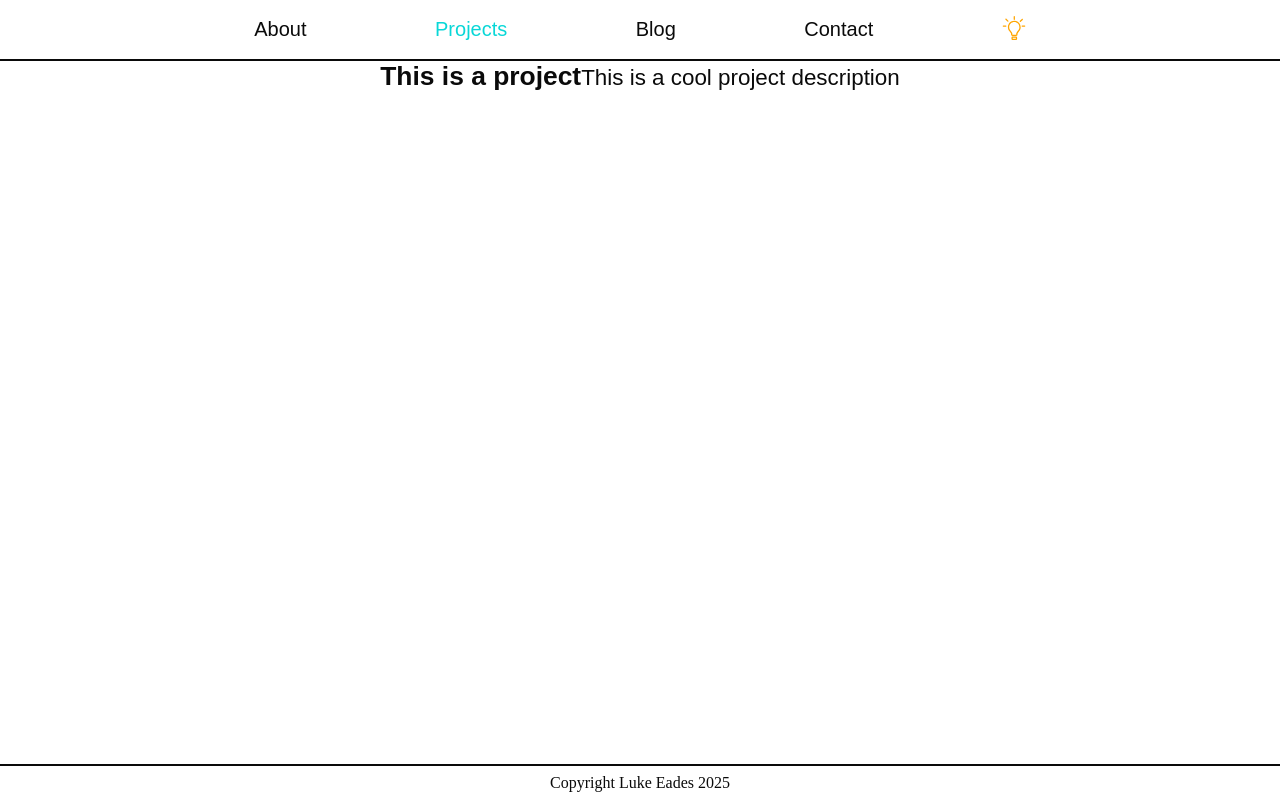
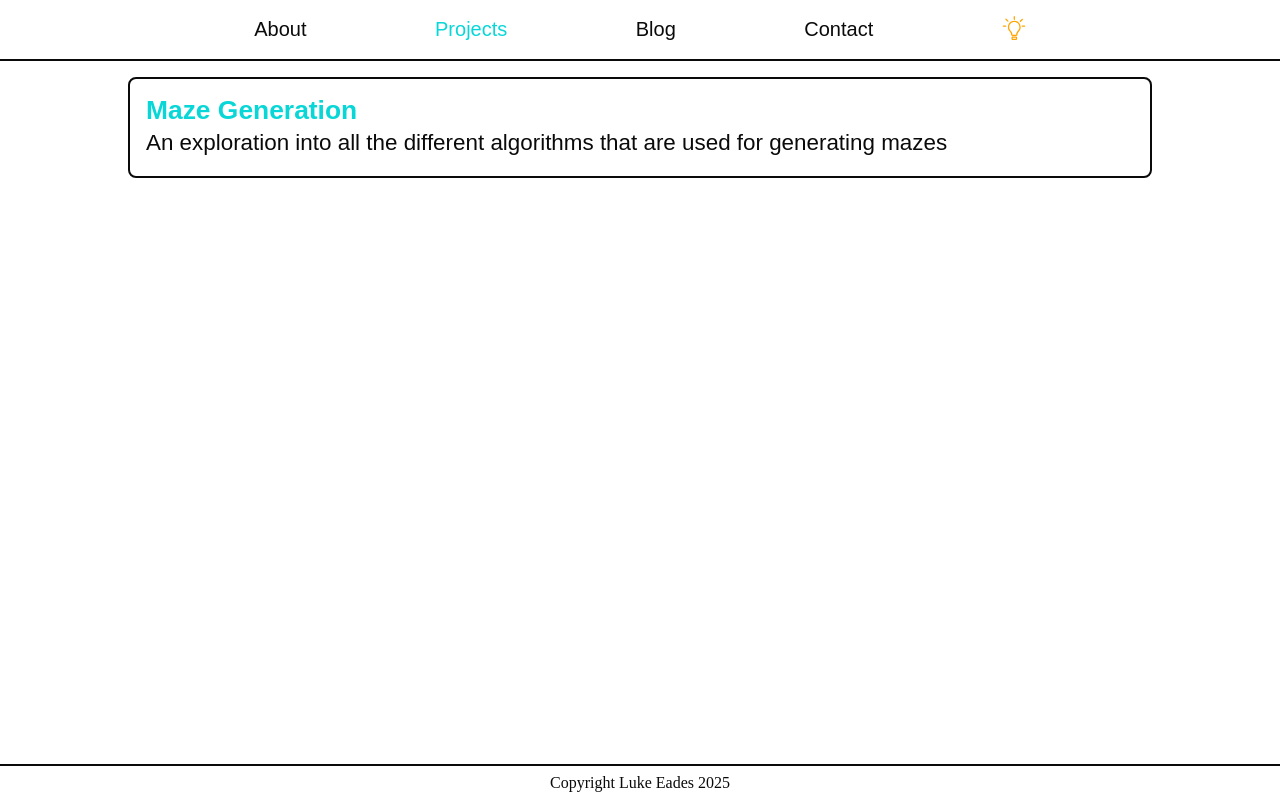
Before and after one commit to LukeEades/personal_website_revamp, a React (Vite) app: page /projects in a window 1280 px wide. Built offline with nearby package versions, Linux system fonts and the light colour scheme.

Commit message:
added project page styling

```diff
--- a/src/components/About.jsx
+++ b/src/components/About.jsx
@@ -1,7 +1,7 @@
 import "../stylesheets/about.css"
 const About = () => {
   return (
-    <>
+    <div id="about">
       <section id="intro-section">
         <div>
           <h1>Hi, I'm Luke</h1>
@@ -35,7 +35,7 @@ const About = () => {
           </ul>
         </div>
       </section>
-    </>
+    </div>
   )
 }
 
--- a/src/components/Contact.jsx
+++ b/src/components/Contact.jsx
@@ -1,7 +1,7 @@
 import "../stylesheets/contact.css"
 const Contact = () => {
   return (
-    <>
+    <div id="contact">
       <section id="contact-section">
         <div>
           <h1>Contact</h1>
@@ -14,7 +14,7 @@ const Contact = () => {
           </p>
         </div>
       </section>
-    </>
+    </div>
   )
 }
 
--- a/src/components/Projects.jsx
+++ b/src/components/Projects.jsx
@@ -1,13 +1,30 @@
+import "../stylesheets/projects.css"
+const projects = [
+  {
+    name: "Maze Generation",
+    description:
+      "An exploration into all the different algorithms that are used for generating mazes",
+    url: "https://lukeeades.github.io/maze_generation",
+  },
+]
 const Projects = () => {
   return (
-    <>
-      <article>
-        <section>
-          <h2>This is a project</h2>
-          <p>This is a cool project description</p>
-        </section>
-      </article>
-    </>
+    <div id="projects">
+      {projects.map((project, index) => {
+        return (
+          <section className="project" key={index}>
+            <div>
+              <h2>
+                <a href={project.url} className="highlight">
+                  {project.name}
+                </a>
+              </h2>
+              <p>{project.description}</p>
+            </div>
+          </section>
+        )
+      })}
+    </div>
   )
 }
 
--- a/src/stylesheets/about.css
+++ b/src/stylesheets/about.css
@@ -1,15 +1,17 @@
-main {
-  gap: 1rem;
-}
-section:nth-child(even) > div {
+#about section:nth-child(even) > div {
   border: 2px solid var(--color-secondary);
   border-radius: 1rem;
 }
-section > div {
+#about {
+  display: flex;
+  flex-direction: column;
+  gap: 1rem;
+}
+#about section > div {
   padding: 1rem;
   max-width: 64rem;
 }
-section {
+#about > section {
   display: flex;
   justify-content: center;
 }
@@ -51,7 +53,7 @@ p {
   font-size: min(calc(1rem + 0.5vw), 1.5rem);
 }
 @media (width < 64rem) {
-  section:nth-child(even) > div {
+  #about section:nth-child(even) > div {
     border-left: none;
     border-right: none;
     border-radius: 0rem;
--- a/src/stylesheets/contact.css
+++ b/src/stylesheets/contact.css
@@ -1,7 +1,6 @@
 @import url("./theme.css");
-#contact-section {
-  display: flex;
-  flex-direction: column;
+#contact {
+  margin-top: 1rem;
 }
 #contact-section {
   display: flex;
--- /dev/null
+++ b/src/stylesheets/projects.css
@@ -0,0 +1,41 @@
+#projects {
+  display: flex;
+  flex-direction: column;
+  gap: 1rem;
+  margin-top: 1rem;
+  margin-bottom: 1rem;
+}
+.project {
+  display: flex;
+  flex-direction: column;
+  align-items: center;
+  width: 100%;
+}
+.project > div {
+  border-radius: 0.5rem;
+  border: 2px solid var(--color-secondary);
+  width: 100%;
+  max-width: 64em;
+  display: flex;
+  flex-direction: column;
+  padding: 1rem;
+}
+@media (width < 64em) {
+  #projects > .project > div {
+    border-radius: 0;
+    border: 1px solid var(--color-secondary);
+    border-left: none;
+    border-right: none;
+  }
+  #projects > .project:last-child > div {
+    border-bottom: 2px solid var(--color-secondary);
+  }
+  #projects > .project:first-child > div {
+    border-top: none;
+  }
+  #projects {
+    gap: 0;
+    margin-top: 0;
+    margin-bottom: -2px;
+  }
+}
--- a/src/stylesheets/theme.css
+++ b/src/stylesheets/theme.css
@@ -42,7 +42,7 @@ a::after {
     150ms cubic-bezier(0.5, 0.75, 0.5, 0.25) opacity;
   transform-origin: left;
 }
-a:link {
+a {
   text-decoration: none;
 }
 @media (hover: hover) {
```
